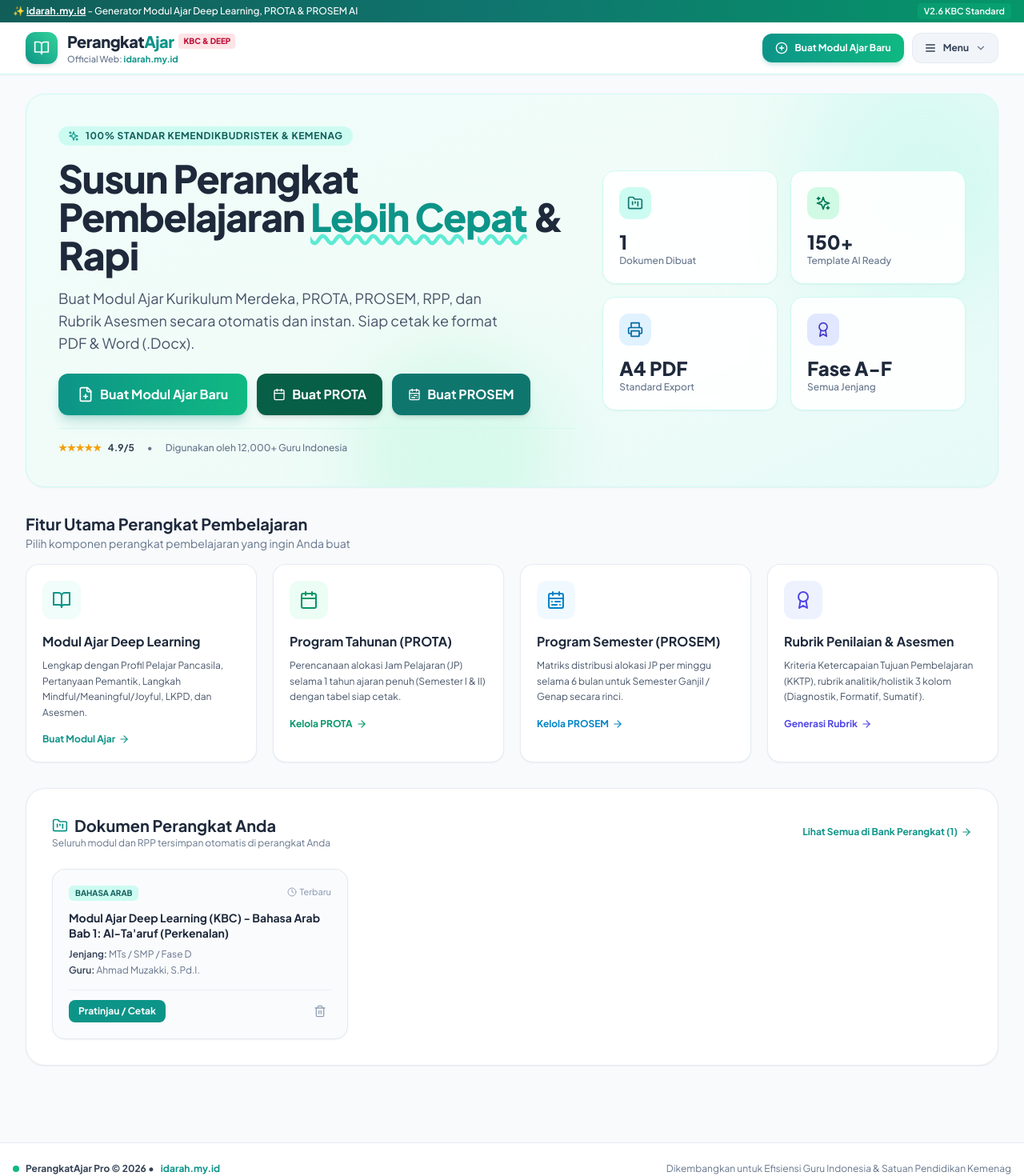
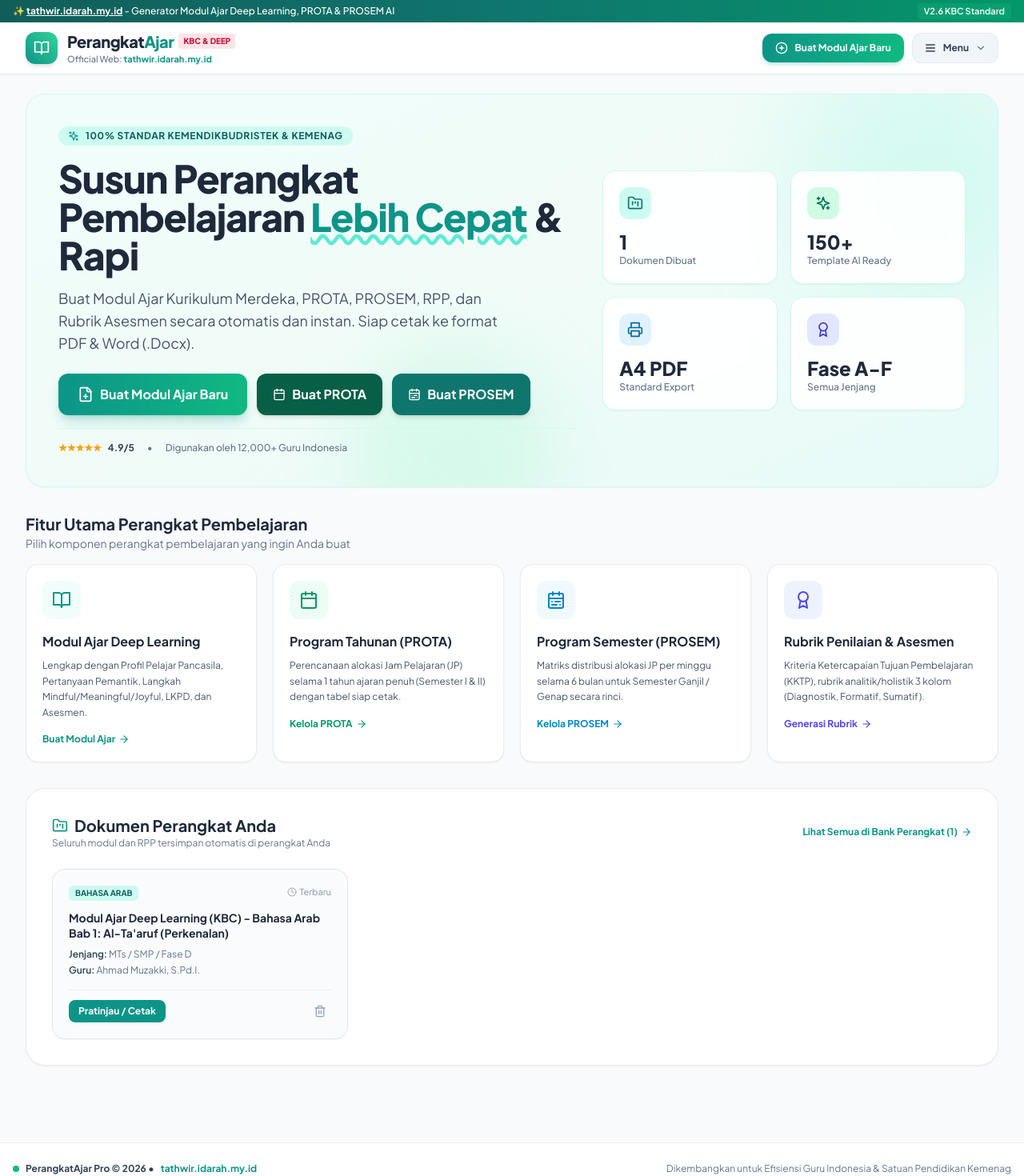
Before and after one commit to afifmashum61-oss/Tathwir, a React (Vite) app: page / in a window 1280 px wide. Shown: the top 1470 px of the page at 80% size. Built offline with nearby package versions, Linux system fonts and the light colour scheme.

Commit message:
feat: Set subdomain to tathwir.idarah.my.id

```diff
--- a/src/App.jsx
+++ b/src/App.jsx
@@ -244,7 +244,7 @@
         <div className="max-w-7xl mx-auto px-4 flex flex-col sm:flex-row justify-between items-center gap-3">
           <div className="flex items-center gap-2 font-bold text-slate-700">
             <span className="w-2 h-2 rounded-full bg-emerald-500"></span>
-            PerangkatAjar Pro © 2026 • <a href="https://idarah.my.id" target="_blank" rel="noopener noreferrer" className="text-teal-600 font-bold hover:underline">idarah.my.id</a>
+            PerangkatAjar Pro © 2026 • <a href="https://tathwir.idarah.my.id" target="_blank" rel="noopener noreferrer" className="text-teal-600 font-bold hover:underline">tathwir.idarah.my.id</a>
           </div>
           <div>
             Dikembangkan untuk Efisiensi Guru Indonesia & Satuan Pendidikan Kemenag
--- a/src/components/Navbar.jsx
+++ b/src/components/Navbar.jsx
@@ -26,7 +26,7 @@
     <header className="no-print sticky top-0 z-50 bg-white/95 backdrop-blur border-b border-teal-100 shadow-sm">
       {/* Top Banner Bar */}
       <div className="bg-gradient-to-r from-teal-800 via-teal-700 to-emerald-600 text-white text-xs py-1 px-4 text-center font-medium flex justify-between items-center">
-        <span>✨ <a href="https://idarah.my.id" target="_blank" rel="noopener noreferrer" className="underline font-bold hover:text-amber-200">idarah.my.id</a> - Generator Modul Ajar Deep Learning, PROTA & PROSEM AI</span>
+        <span>✨ <a href="https://tathwir.idarah.my.id" target="_blank" rel="noopener noreferrer" className="underline font-bold hover:text-amber-200">tathwir.idarah.my.id</a> - Generator Modul Ajar Deep Learning, PROTA & PROSEM AI</span>
         <span className="bg-emerald-500/30 px-2 py-0.5 rounded text-[11px] font-semibold">V2.6 KBC Standard</span>
       </div>
 
@@ -46,7 +46,7 @@
                 <span className="bg-rose-100 text-rose-700 text-[10px] font-extrabold px-1.5 py-0.5 rounded uppercase">KBC & DEEP</span>
               </div>
               <p className="text-[11px] text-slate-500 font-medium">
-                Official Web: <a href="https://idarah.my.id" target="_blank" rel="noopener noreferrer" className="text-teal-600 font-bold hover:underline">idarah.my.id</a>
+                Official Web: <a href="https://tathwir.idarah.my.id" target="_blank" rel="noopener noreferrer" className="text-teal-600 font-bold hover:underline">tathwir.idarah.my.id</a>
               </p>
             </div>
           </div>
```
Also changed, not shown: 2 other files (tests, documents, lock files or other folders).
